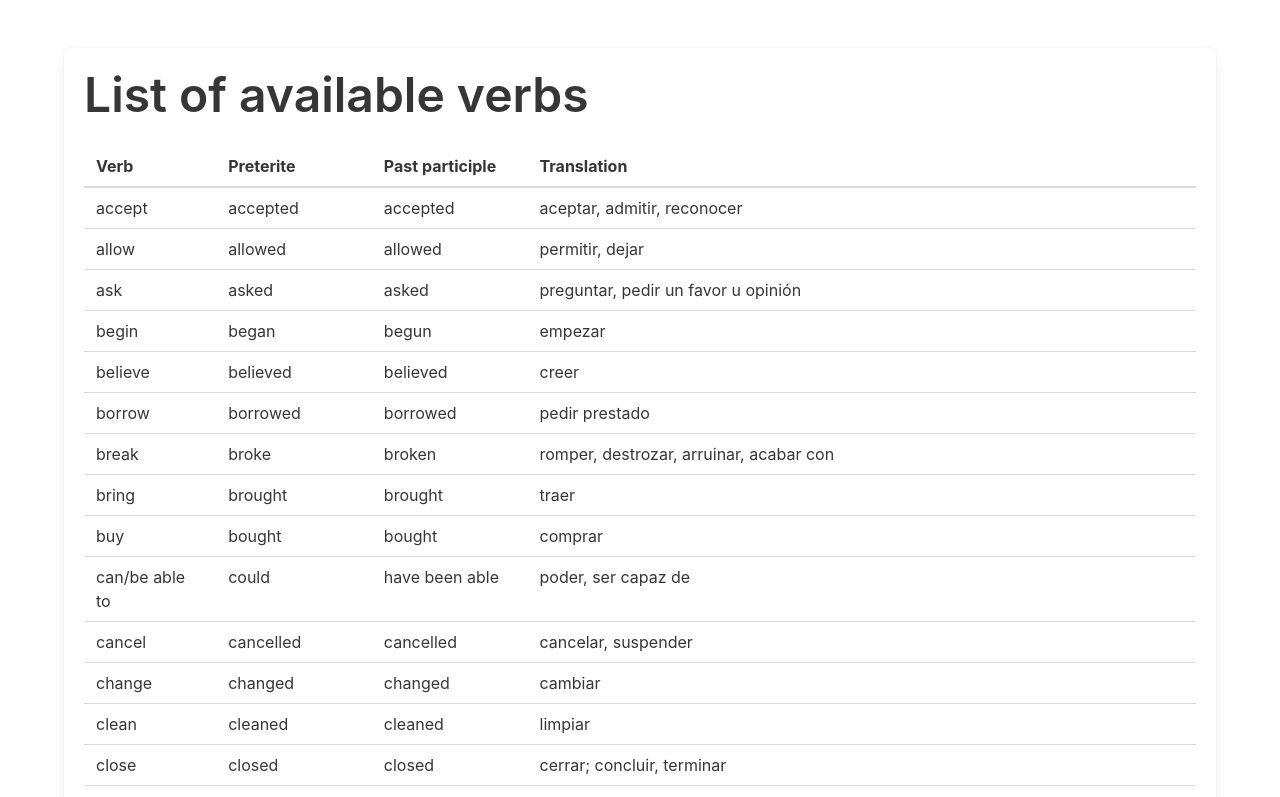
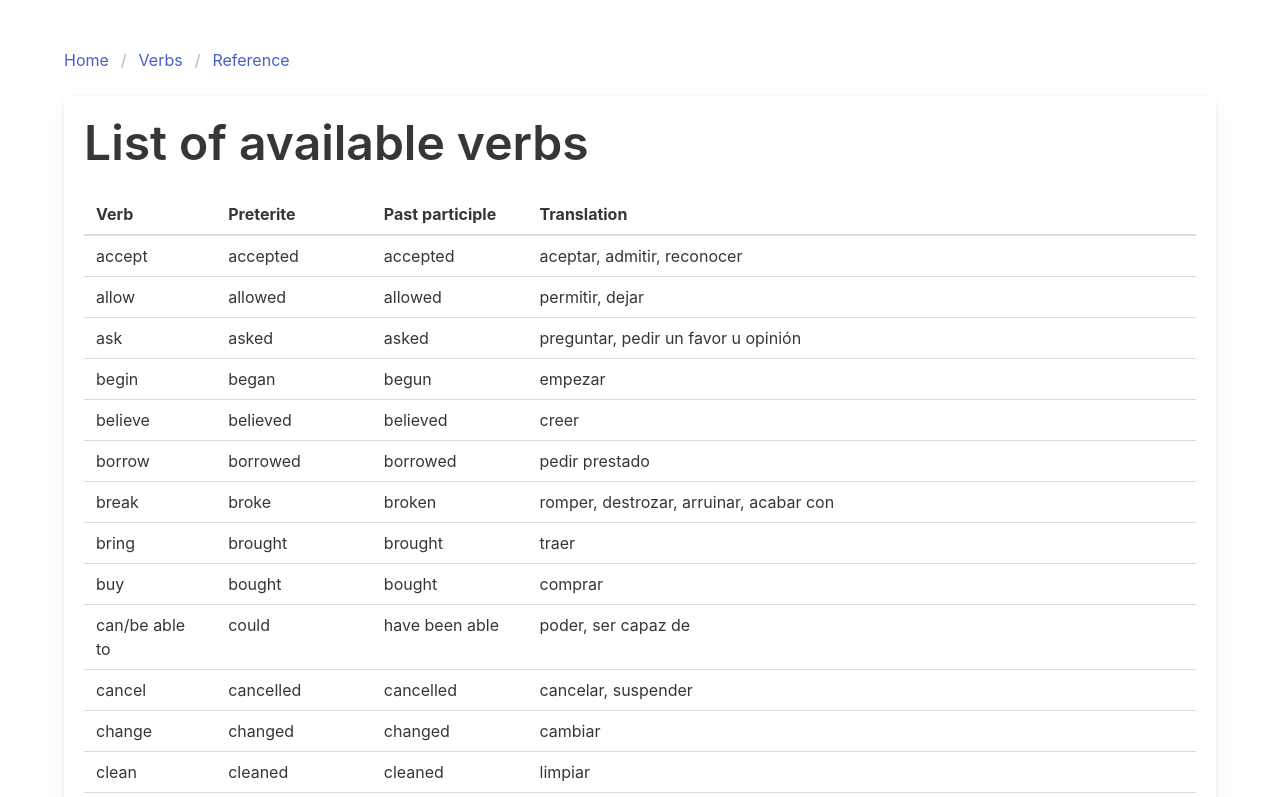
Before and after one commit to missaelx/lingui-front, a React (Create React App) app: page /verbs/list in a window 1280 px wide. Shown: the top 797 px of the page. Built offline with nearby package versions, Linux system fonts and the light colour scheme; no server answers.

Commit message:
added breadcrum to reference list

```diff
--- a/src/containers/Verbs/VerbsReference.js
+++ b/src/containers/Verbs/VerbsReference.js
@@ -1,9 +1,24 @@
 import verbsData from '../../data/verbs.json';
 import {VerbList} from "../../components/VerbList";
+import {Breadcrumb} from "../../components/ui/Breadcrumb";
 export const VerbsReference = () => {
 
     return (<>
-        <div className="box">
+        <div className="block">
+            <Breadcrumb elements={[
+                {
+                    label: "Home",
+                    to: "/"
+                },{
+                    label: "Verbs",
+                    to: "/verbs"
+                },{
+                    label: "Reference",
+                    to: "/verbs/list"
+                },
+            ]} />
+        </div>
+        <div className="box block">
 
             <div className="container">
                 <div className="columns">
```
